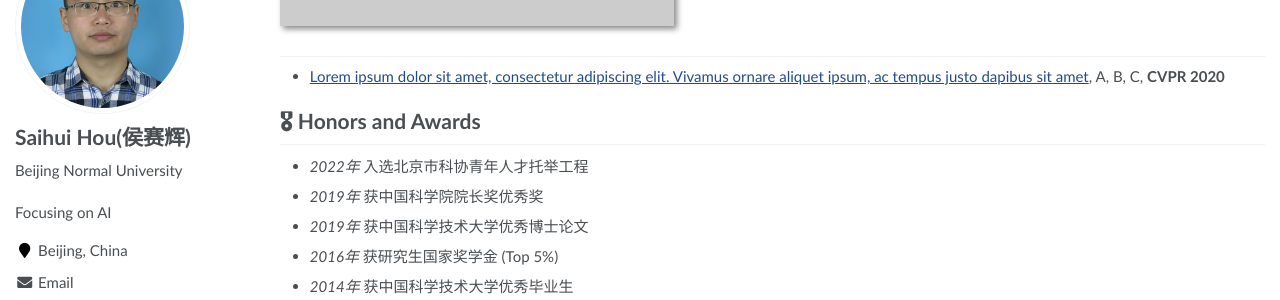
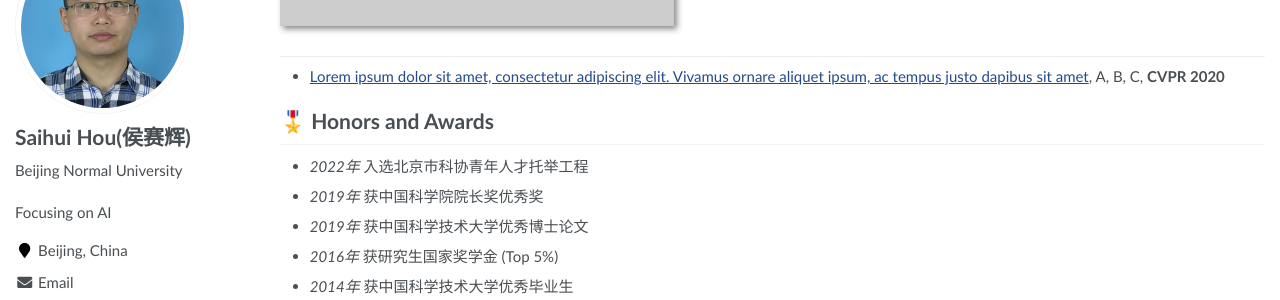
Before and after one commit to hshustc/hshustc.github.io, a Jekyll site: the page built from _pages/about.md, in a window 1280 px wide and 900 px high, scrolled down 557 px. Shown: the part 152-452 px from the top of the window. Built offline with Jekyll 4.4.1, drawn with Linux system fonts in a browser that asks for light colours.

```diff
--- a/_pages/about.md
+++ b/_pages/about.md
@@ -43,7 +43,7 @@ My   research interest includes neural machine translation and computer vision.
 
 - [Lorem ipsum dolor sit amet, consectetur adipiscing elit. Vivamus ornare aliquet ipsum, ac tempus justo dapibus sit amet](https://github.com), A, B, C, **CVPR 2020**
 
-# 🎖 Honors and Awards
+# 🎖️ Honors and Awards
 - *2022年* 入选北京市科协青年人才托举工程
 - *2019年* 获中国科学院院长奖优秀奖
 - *2019年* 获中国科学技术大学优秀博士论文
```
